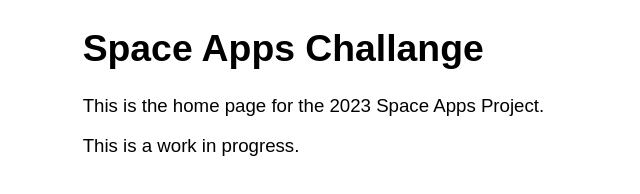
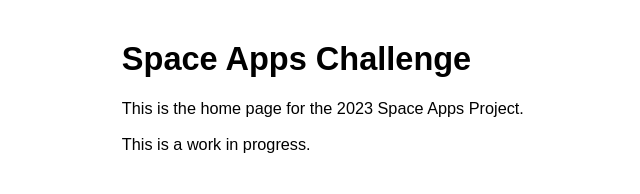
Before and after one commit to RLJLW/SpaceApps2023, a plain HTML site: page index.htm in a window 1280 px wide. Shown: the whole page, without its empty margins (0-640 px from the left). Drawn offline with Linux system fonts and the light colour scheme.

Commit message:
Update index.htm

```diff
--- a/index.htm
+++ b/index.htm
@@ -5,7 +5,7 @@
 
   <style type="text/css">
     body {
-      font-size: 14pt;
+      font-size: 12.2pt;
     }
     * {
       font-family: Arial;
@@ -13,7 +13,7 @@
     }
 
     body {
-      padding: 1em 4em;
+      padding: 2em 7em;
     }
 
   </style>
@@ -22,7 +22,7 @@
 
 <body>
 
-  <h1>Space Apps Challange</h1>
+  <h1>Space Apps Challenge</h1>
 
   <p>This is the home page for the 2023 Space Apps Project.</p>
 
```
